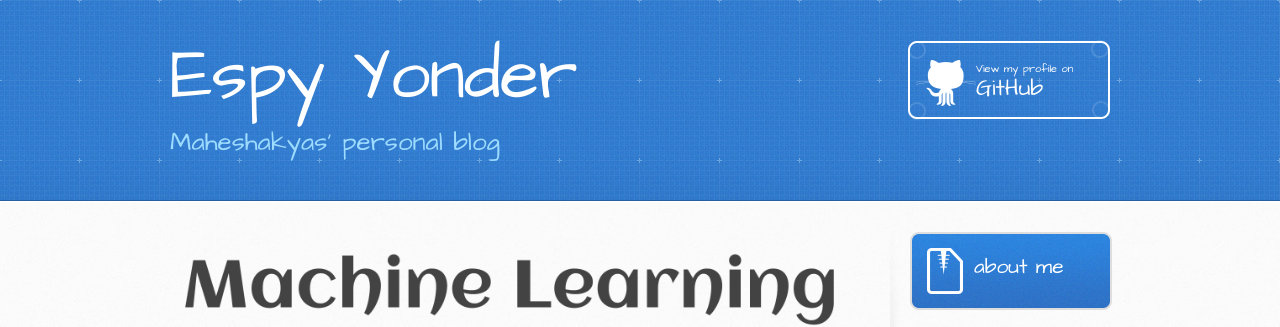
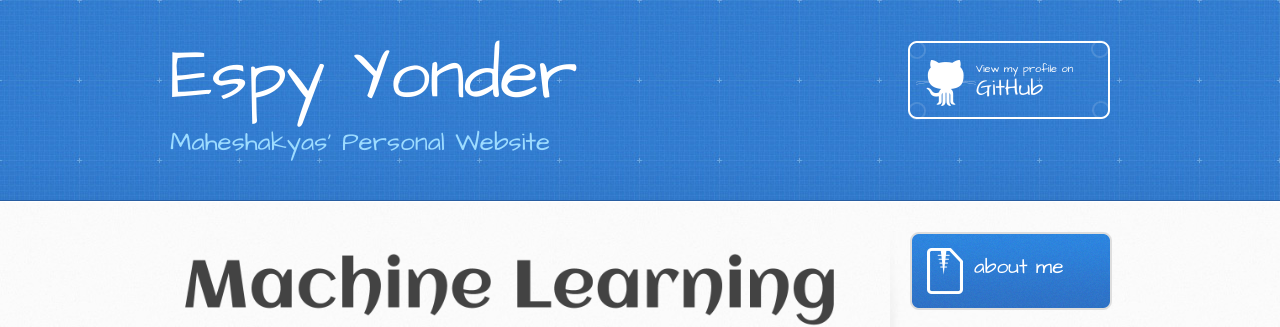
Before and after one commit to maheshakya/maheshakya.github.io, a Jekyll site: the page built from index.html, in a window 1280 px wide. Shown: the top 327 px of the page. Built offline with Jekyll 4.4.1, drawn with Linux system fonts in a browser that asks for light colours; Markdown is read by kramdown in place of the engine named in the settings.

Commit message:
Update subtitle of the website.

```diff
--- a/_layouts/default.html
+++ b/_layouts/default.html
@@ -25,7 +25,7 @@
     <header>
       <div class="inner">
         <h1 > <a href="/" style="color:white"> Espy Yonder </a></h1>
-        <h2>Maheshakyas' personal blog</h2>
+        <h2>Maheshakyas' Personal Website</h2>
 
         <a href="https://github.com/maheshakya" class="button"><small>View my profile on</small>GitHub</a>
 
```
